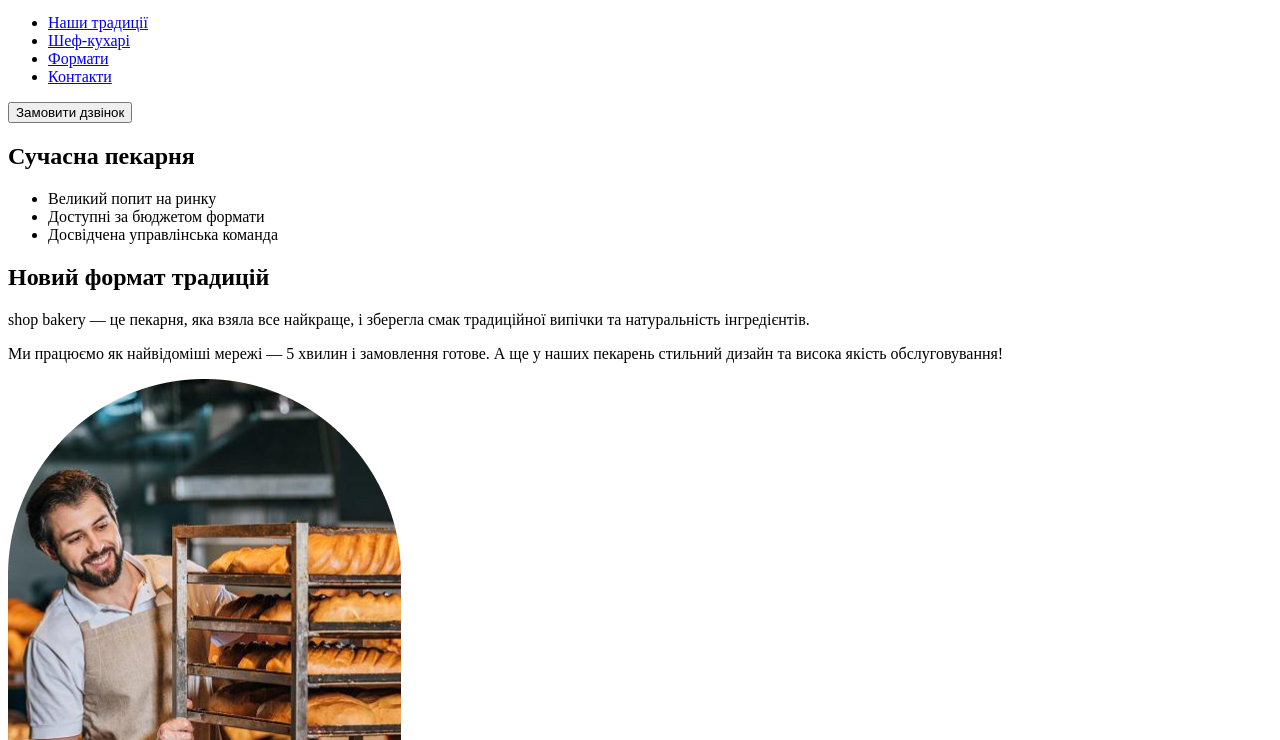
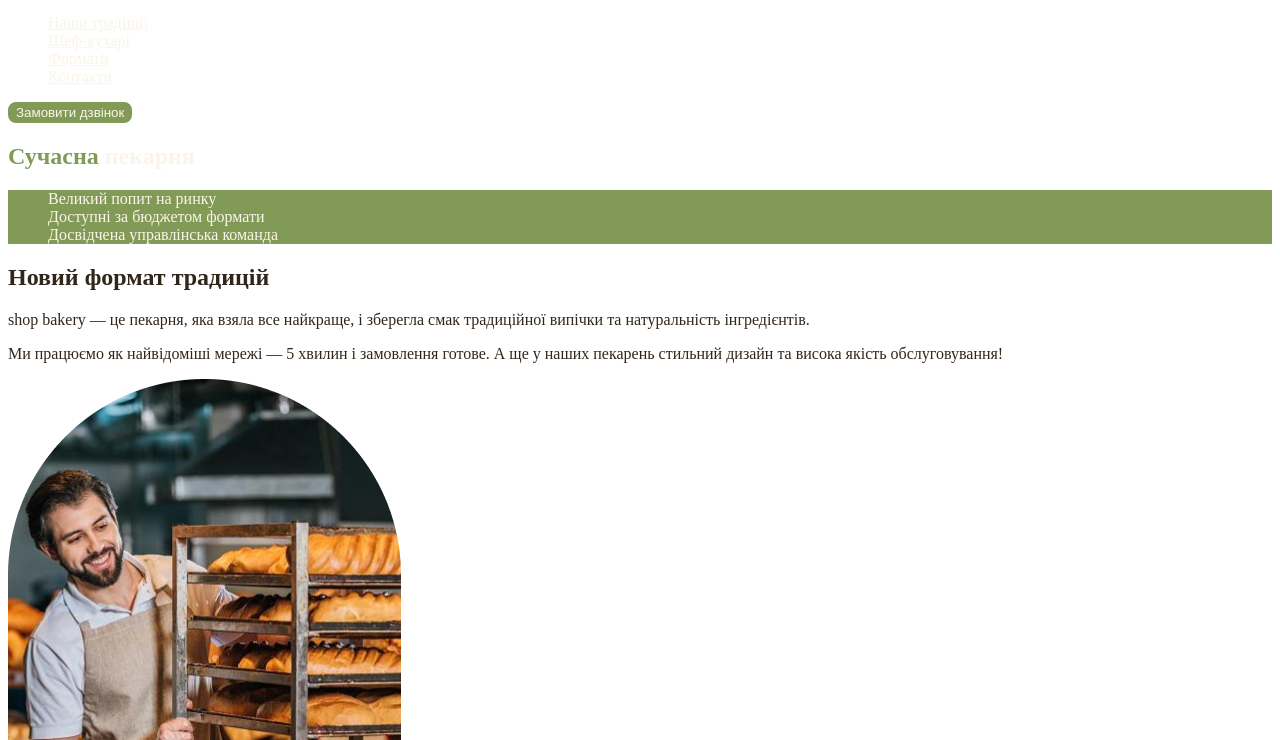
Before and after one commit to Pygmalioh/New-folder_1, a plain HTML site: page index.html in a window 1280 px wide. Shown: the part 60-800 px from the top of the page. Drawn offline with Linux system fonts and the light colour scheme.

Commit message:
add styles, colors, other css variables

```diff
--- /dev/null
+++ b/css/styles.css
@@ -0,0 +1,69 @@
+:root {
+    --color-brand-dark: #465929;
+    --color-brand-light: #819B57;
+    --color-primary-dark:#31261A;
+    --color-primary-light:#FAF4EA;
+}
+
+/*Base*/
+body{
+    color: var(--color-primary-dark)
+}
+
+ul{
+    list-style-type: none;
+}
+
+/*Buttons*/
+.button {
+    color: var(--color-primary-light);
+    background-color: var(--color-brand-light);
+    border: 2px solid var(--color-brand-light);
+    border-radius: 8px;
+    cursor: pointer;
+}
+
+.button:hover{
+    color: var(--color-brand-dark);
+    background-color: transparent;
+}
+
+/* .button:focus {
+    color: var(--color-brand-dark);
+    background-color: transparent;
+} */
+
+/* .button:active {
+    background-color: plum;
+} */
+
+/*Links*/
+
+.link{
+    color: var(--color-primary-light);
+}
+
+.link:hover {
+    color: var(--color-brand-light);
+}
+
+/*Hero sections*/
+
+.hero-title {
+    color:var(--color-primary-light);
+}
+
+.hero-title .accent {
+    color: var(--color-brand-light);
+}
+
+/*Advantages section*/
+
+.advantages-list {
+    color: var(--color-primary-light);
+    background-color: var(--color-brand-light);
+}
+
+.section-title .accent {
+    color: var(--color-primary-dark);
+}
--- a/index.html
+++ b/index.html
@@ -4,6 +4,7 @@
     <meta charset="UTF-8" />
     <meta name="viewport" content="width=device-width, initial-scale=1.0" />
     <title>Smolik</title>
+    <link rel="stylesheet" href="./css/styles.css" />
   </head>
   <body>
     <header>
@@ -12,25 +13,25 @@
           <img src="./images/logo.svg" alt="Логотип сучасної пекарні" />
         </a>
         <ul>
-          <li><a href="#traditions-section">Наши традиції</a></li>
-          <li><a href="#cookers">Шеф-кухарі</a></li>
-          <li><a href="#formats">Формати</a></li>
-          <li><a href="#contacts">Контакти</a></li>
+          <li><a class="link" href="#traditions-section">Наши традиції</a></li>
+          <li><a class="link" href="#cookers">Шеф-кухарі</a></li>
+          <li><a class="link" href="#formats">Формати</a></li>
+          <li><a class="link" href="#contacts">Контакти</a></li>
         </ul>
       </nav>
-      <button type="button">Замовити дзвінок</button>
+      <button class="button" type="button">Замовити дзвінок</button>
     </header>
     <main>
       <section>
-        <h1>Сучасна пекарня</h1>
+        <h1 class="hero-title"><span class="accent">Сучасна</span> пекарня</h1>
       </section>
       <section id="traditions-section">
-        <ul>
+        <ul class="advantages-list">
           <li>Великий попит на ринку</li>
           <li>Доступні за бюджетом формати</li>
           <li>Досвідчена управлінська команда</li>
         </ul>
-        <h2>Новий формат традицій</h2>
+        <h2 class="section-title">Новий формат традицій</h2>
         <p>
           <span>shop bakery</span> — це пекарня, яка взяла все найкраще, і
           зберегла смак традиційної випічки та натуральність інгредієнтів.
@@ -43,7 +44,9 @@
         <img src="./images/bakerman.jpg" alt="bakerman smiling" />
       </section>
       <section id="cookers">
-        <h2>Наші найкращі шеф-кухарі</h2>
+        <h2 class="section-title">
+          Наші найкращі <span class="accent">шеф-кухарі</span>
+        </h2>
         <article>
           <h3>Настя</h3>
           <p>Привіт, я Настя!</p>
@@ -61,7 +64,7 @@
         </article>
       </section>
       <section id="formats">
-        <h2>Формати</h2>
+        <h2 class="section-title">Формати</h2>
         <ul>
           <li>
             <article>
@@ -102,7 +105,7 @@
         </ul>
       </section>
       <section id="contacts">
-        <h2>Приєднуйся до мережі пекарень</h2>
+        <h2 class="section-title">Приєднуйся до мережі пекарень</h2>
         <iframe
           src="https://www.google.com/maps/embed?pb=!1m18!1m12!1m3!1d2540.1638712576782!2d30.48865857672316!3d50.456673086915515!2m3!1f0!2f0!3f0!3m2!1i1024!2i768!4f13.1!3m3!1m2!1s0x40d4ce637bfe1717%3A0x5370c2254ad1b952!2sSichovykh%20Striltsiv%20St%2C%2054%2C%20Kyiv%2C%2002000!5e0!3m2!1sen!2sua!4v1711728073599!5m2!1sen!2sua"
           width="603"
```
